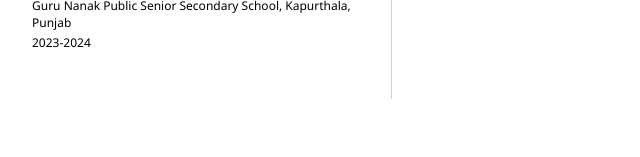
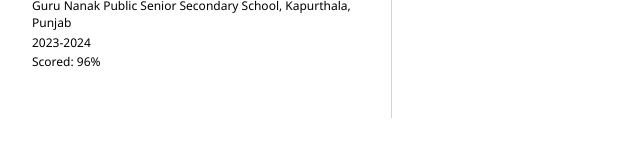
Before and after one commit to Kaur7611/Digital-Resume, a plain HTML site: page index.html in a window 1280 px wide. Shown: the part 591-748 px from the top of the page, 152-792 px from the left. Drawn offline with Linux system fonts and the light colour scheme.

Commit message:
Made some changes

```diff
--- a/index.html
+++ b/index.html
@@ -51,6 +51,7 @@
                     <p>
                         2023-2024
                     </p>
+					<p>Scored: 96%</p>
 				</section>
 			</article>
 			<article id="mainRight">
```
